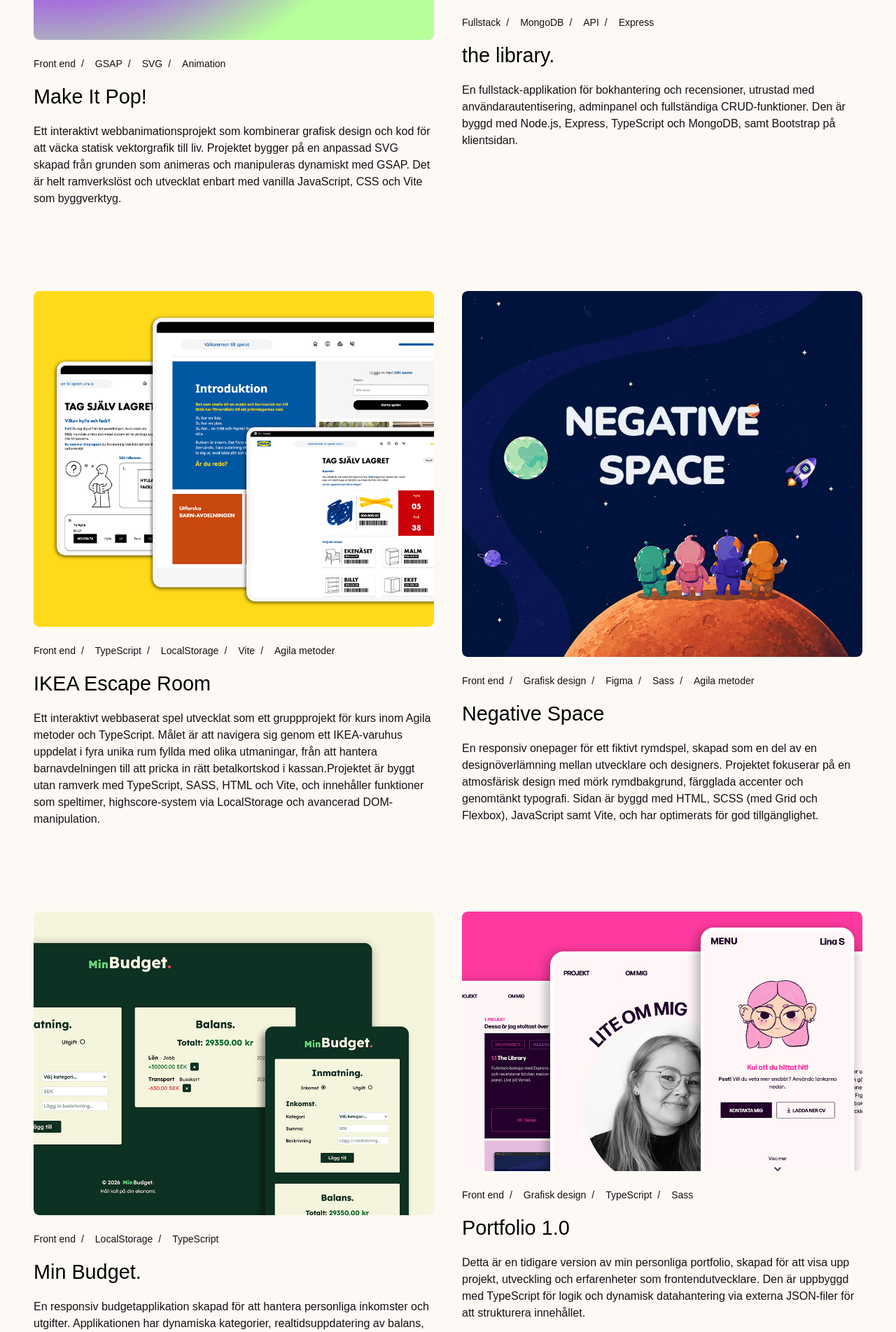
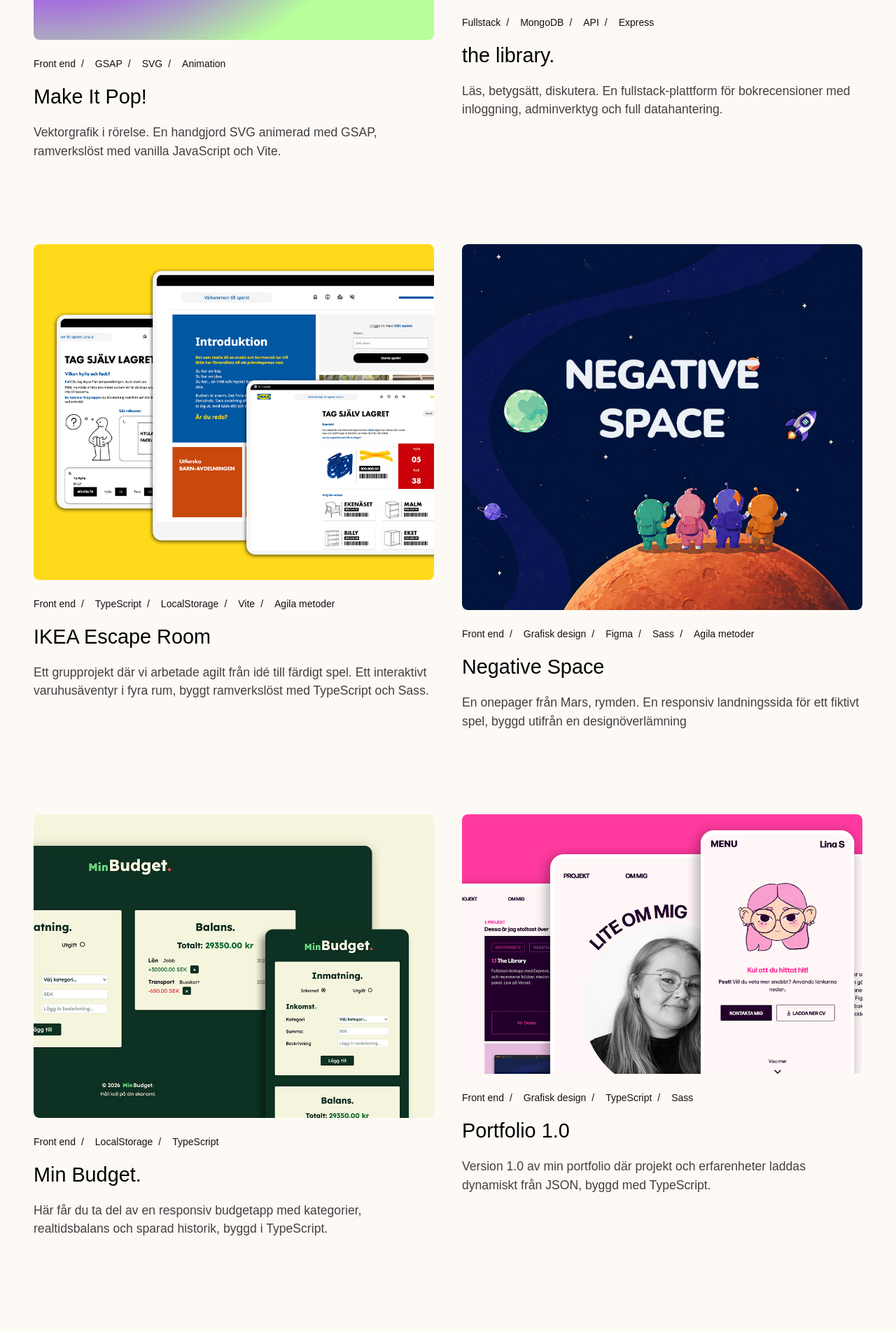
Before and after one commit to linasvard/portfolio-ver, a React (Vite) app in the folder portfolio/: page / in a window 1280 px wide. Shown: the part 1576-3480 px from the top of the page at 70% size. Built offline with nearby package versions, Linux system fonts and the light colour scheme; a web font is replaced by a local one.

Commit message:
style: rewrite description and change to sans-serif fonts

```diff
--- a/portfolio/src/components/sections/About.tsx
+++ b/portfolio/src/components/sections/About.tsx
@@ -9,13 +9,13 @@
         <div className="flex mb-xxl flex-col flex-col-reverse gap-lg items-top md:justify-between justify-center lg:flex-row md:gap-md">
             <div className="max-w-400 md:max-w-300 lg:max-w-200">
                 <h2 className="text-about font-bold">{" "}<span className="relative inline-block isolate">Vem är jag?<UnderlineAbout className="text-accent" /></span></h2>
-                <p className="mt-0 mx-1 font-medium text-md mb-md">
+                <p className="font-sans mt-0 mx-1 font-medium text-md mb-md">
                     Designern som blev utvecklare
                 </p>
                 <p className="mt-md mx-1 text-big-p">
                     Jag heter Lina och är en utbildad grafisk designer och frontendstudent som är bosatt i Göteborg, Sverige. Lever i gränslandet mellan design och utveckling och brinner lite extra för tillgänglighet.
                 </p>
-                <p className="text-md mt-md">Kontakta mig gärna så kan vi diskuterar jag mer än gärna frontend, design eller varför inte båda?</p>
+                <p className="text-md mt-md font-sans">Kontakta mig gärna så kan vi diskuterar jag mer än gärna frontend, design eller varför inte båda?</p>
             </div>
             <div className="flex justify-center h-full md:justify-center lg:justify-center sm:max-w-400 md:max-w-300 lg:max-w-200">
                 <motion.img
--- a/portfolio/src/components/sections/Projects.tsx
+++ b/portfolio/src/components/sections/Projects.tsx
@@ -21,7 +21,7 @@
   return (
     <section className="projects max-width padding-overall" id="projects">
         <h2 className="text-heading">All my works</h2>
-        <div className="flex flex-wrap cursor-pointer gap-x-md gap-y-sm mt-sm mb-md w-full justify-start text-lg font-medium">
+        <div className="flex flex-wrap font-sans cursor-pointer gap-x-md gap-y-sm mt-sm mb-md w-full justify-start text-lg font-medium">
             <button
             onClick={() => setSelected([])}
             aria-pressed={selected.length === 0}
--- a/portfolio/src/components/sections/Skills.tsx
+++ b/portfolio/src/components/sections/Skills.tsx
@@ -16,7 +16,7 @@
                         {Icon && <Icon
                         className="h-19 w-auto max-w-full mb-xs"
                         aria-hidden="true" />}
-                        <span className="text-md font-medium text-dark">{skill.name}</span>
+                        <span className="text-md font-sans font-medium text-dark">{skill.name}</span>
                     </li>
                 )
             })}
--- a/portfolio/src/components/ui/ProjectCard.tsx
+++ b/portfolio/src/components/ui/ProjectCard.tsx
@@ -82,7 +82,7 @@
           ))}
         </ul>
         <h3 className="text-subheading font-medium mb-xs">{title}</h3>
-        <p className="mb-md text-projectcard">{description}</p>
+        <p className="mb-md max-w-200 text-projectcard text-dark/80">{description}</p>
         <div className="flex gap-sm projects-card-btns mt-auto lg:hidden">
           {links}
         </div>
--- a/portfolio/src/data/projects.ts
+++ b/portfolio/src/data/projects.ts
@@ -13,7 +13,7 @@
         id: 1,
         image: "/src/assets/images/make-it-pop-p.gif",
         title: "Make It Pop!",
-        description: "Ett interaktivt webbanimationsprojekt som kombinerar grafisk design och kod för att väcka statisk vektorgrafik till liv. Projektet bygger på en anpassad SVG skapad från grunden som animeras och manipuleras dynamiskt med GSAP. Det är helt ramverkslöst och utvecklat enbart med vanilla JavaScript, CSS och Vite som byggverktyg.",
+        description: "Vektorgrafik i rörelse. En handgjord SVG animerad med GSAP, ramverkslöst med vanilla JavaScript och Vite.",
         categories: ["Front end", "GSAP", "SVG", "Animation"],
         github: "https://github.com/linasvard/make-it-pop",
         demo: "https://linasvard.github.io/make-it-pop/"
@@ -22,7 +22,7 @@
         id: 2,
         image: "/src/assets/images/the-library.jpg",
         title: "the library.",
-        description: "En fullstack-applikation för bokhantering och recensioner, utrustad med användarautentisering, adminpanel och fullständiga CRUD-funktioner. Den är byggd med Node.js, Express, TypeScript och MongoDB, samt Bootstrap på klientsidan.",
+        description: "Läs, betygsätt, diskutera. En fullstack-plattform för bokrecensioner med inloggning, adminverktyg och full datahantering.",
         categories: ["Fullstack", "MongoDB", "API", "Express"],
         github: "https://github.com/linasvard/portfolio",
         demo: "https://this-is-the-library.vercel.app/"
@@ -31,7 +31,7 @@
         id: 3,
         image: "/src/assets/images/ikea-2.jpg",
         title: "IKEA Escape Room",
-        description: "Ett interaktivt webbaserat spel utvecklat som ett gruppprojekt för kurs inom Agila metoder och TypeScript. Målet är att navigera sig genom ett IKEA-varuhus uppdelat i fyra unika rum fyllda med olika utmaningar, från att hantera barnavdelningen till att pricka in rätt betalkortskod i kassan.Projektet är byggt utan ramverk med TypeScript, SASS, HTML och Vite, och innehåller funktioner som speltimer, highscore-system via LocalStorage och avancerad DOM-manipulation.",
+        description: "Ett grupprojekt där vi arbetade agilt från idé till färdigt spel. Ett interaktivt varuhusäventyr i fyra rum, byggt ramverkslöst med TypeScript och Sass.",
         categories: ["Front end", "TypeScript", "LocalStorage", "Vite", "Agila metoder"],
         github: "https://github.com/linasvard/portfolio",
         demo: "https://linasvard.github.io/ikea-escape-room/"
@@ -40,7 +40,7 @@
         id: 4,
         image: "/src/assets/images/negative-space-2.jpg",
         title: "Negative Space",
-        description: "En responsiv onepager för ett fiktivt rymdspel, skapad som en del av en designöverlämning mellan utvecklare och designers. Projektet fokuserar på en atmosfärisk design med mörk rymdbakgrund, färgglada accenter och genomtänkt typografi. Sidan är byggd med HTML, SCSS (med Grid och Flexbox), JavaScript samt Vite, och har optimerats för god tillgänglighet.",
+        description: "En onepager från Mars, rymden. En responsiv landningssida för ett fiktivt spel, byggd utifrån en designöverlämning",
         categories: ["Front end", "Grafisk design", "Figma", "Sass", "Agila metoder"],
         github: "https://github.com/linasvard/negative-space",
         demo: "https://linasvard.github.io/negative-space/"
@@ -49,7 +49,7 @@
         id: 5,
         image: "/src/assets/images/min-budget.jpg",
         title: "Min Budget.",
-        description: "En responsiv budgetapplikation skapad för att hantera personliga inkomster och utgifter. Applikationen har dynamiska kategorier, realtidsuppdatering av balans, datumstämplade transaktioner samt strikt validering av användarinput. All data sparas säkert i webbläsarens LocalStorage för att finnas kvar till nästa besök. Projektet är byggt med TypeScript, HTML och CSS.",
+        description: "Här får du ta del av en responsiv budgetapp med kategorier, realtidsbalans och sparad historik, byggd i TypeScript.",
         categories: ["Front end", "LocalStorage", "TypeScript"],
         github: "https://github.com/linasvard/min-budget",
         demo: "https://linasvard.github.io/min-budget/"
@@ -58,7 +58,7 @@
         id: 6,
         image: "/src/assets/images/portfolio-1.jpg",
         title: "Portfolio 1.0",
-        description: "Detta är en tidigare version av min personliga portfolio, skapad för att visa upp projekt, utveckling och erfarenheter som frontendutvecklare. Den är uppbyggd med TypeScript för logik och dynamisk datahantering via externa JSON-filer för att strukturera innehållet.",
+        description: "Version 1.0 av min portfolio där projekt och erfarenheter laddas dynamiskt från JSON, byggd med TypeScript.",
         categories: ["Front end", "Grafisk design", "TypeScript", "Sass"],
         github: "https://github.com/linasvard/portfolio",
         demo: "https://linasvard.github.io/portfolio/"
--- a/portfolio/src/index.css
+++ b/portfolio/src/index.css
@@ -15,7 +15,7 @@
   --text-heading: 2rem;
   --text-about: 3.7rem;
   --text-subheading: 1.8rem;
-  --text-body: 1rem;
+  --text-body: 1.1rem;
   --text-caption: 0.875rem;
 
   /*Color styles*/
@@ -46,7 +46,7 @@
 }
 
 @utility text-projectcard {
-  /*font-family: var(--font-sans);*/
+  font-family: var(--font-sans);
   font-size: var(--text-body);
   line-height: 1.5;
   color: var(--color-dark);
```
